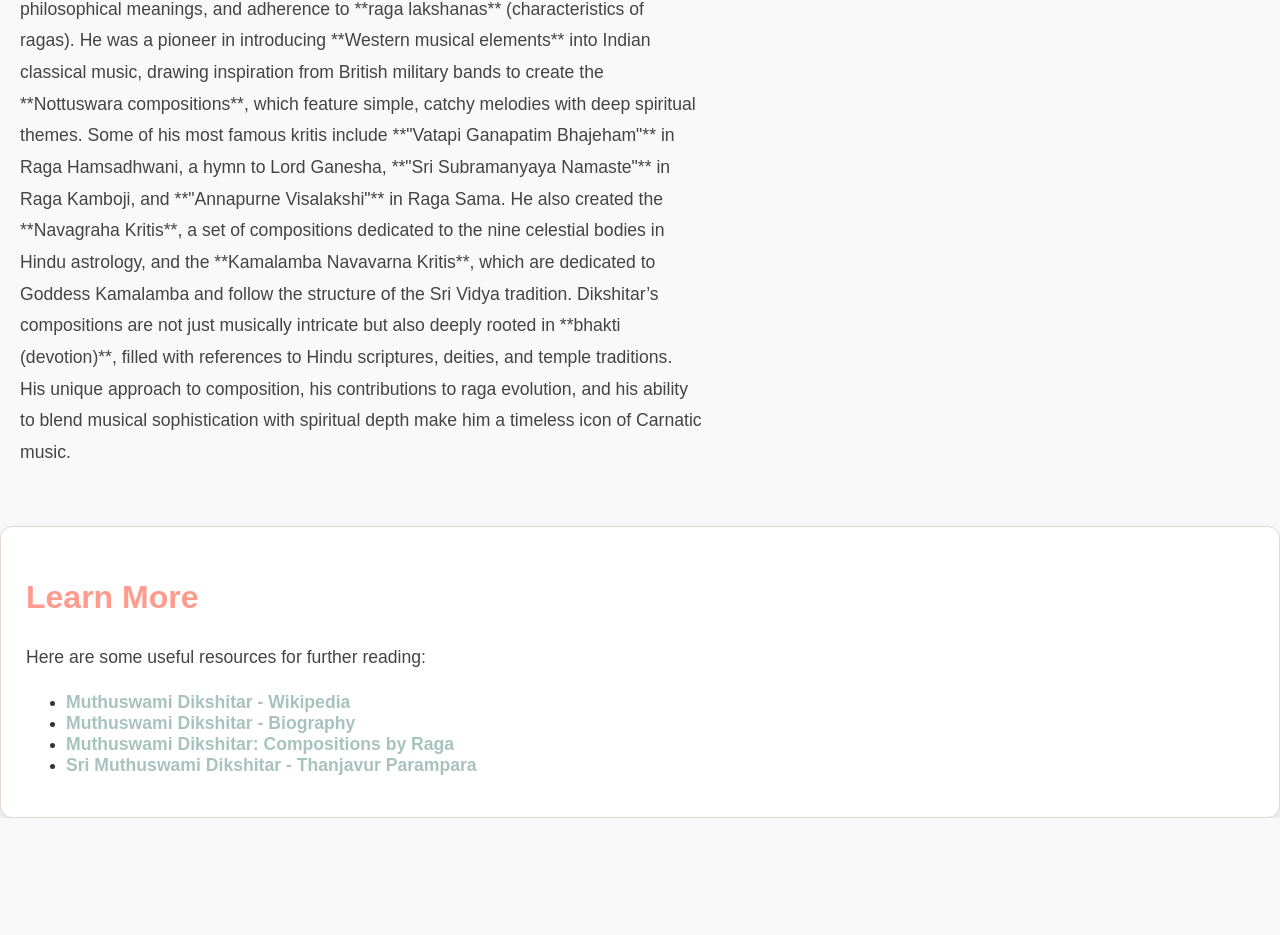
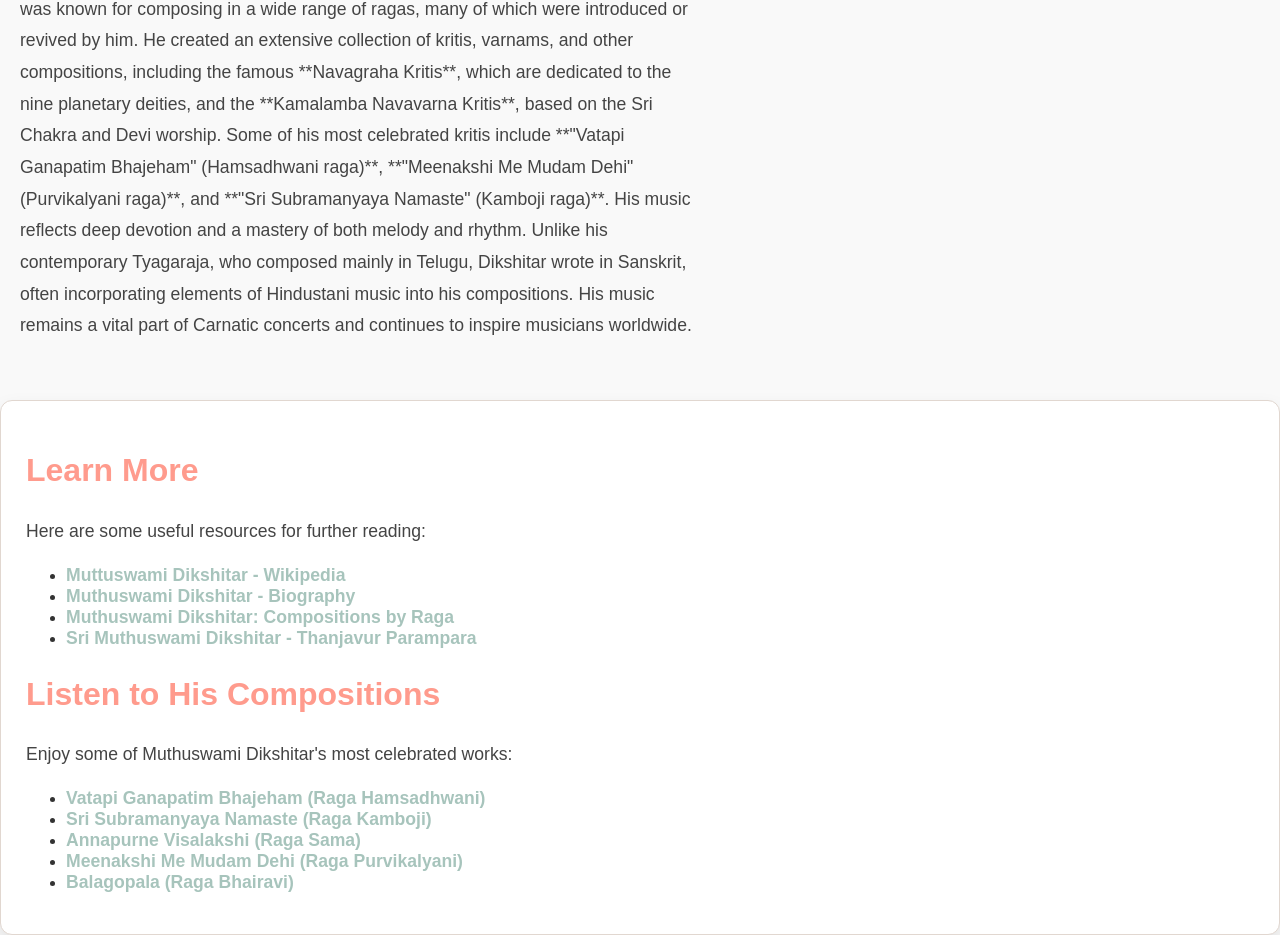
Before and after one commit to Nirdvand/carnatic-pioneers, a plain HTML site: page index.html in a window 1280 px wide. Shown: the part 509-1444 px from the top of the page. Before the commit the page ends 1327 px from the top, so only its background shows below. Drawn offline with Linux system fonts and the light colour scheme.

Commit message:
Update index.html
maxxxedexedexdeedeedeeexxxxxed

```diff
--- a/index.html
+++ b/index.html
@@ -9,16 +9,16 @@
             font-family: 'Arial', sans-serif;
             margin: 0;
             padding: 0;
-            background-color: #F9F9F9;
+            background-color: #F9F9F9; /* Light background color */
             color: #333;
         }
         header {
-            background-color: #A7C4BC;
+            background-color: #A7C4BC; /* Soft pastel teal */
             padding: 20px;
             text-align: center;
             color: white;
             font-size: 2rem;
-            border-bottom: 2px solid #E1D7D0;
+            border-bottom: 2px solid #E1D7D0; /* Light contrast border */
         }
         .container {
             display: flex;
@@ -29,10 +29,10 @@
         .info {
             flex: 1;
             padding-right: 20px;
-            max-width: 55%;
+            max-width: 55%; /* Limiting width for the text */
         }
         h1, h2 {
-            color: #FF9B8D;
+            color: #FF9B8D; /* Soft coral */
             font-size: 2rem;
         }
         p {
@@ -53,26 +53,26 @@
             box-shadow: 0 5px 15px rgba(0, 0, 0, 0.1);
         }
         .link-section {
-            background-color: #FFFFFF;
+            background-color: #FFFFFF; /* Clean white background for the links */
             padding: 25px;
             margin-top: 20px;
             border-radius: 12px;
             box-shadow: 0 10px 20px rgba(0, 0, 0, 0.1);
-            border: 1px solid #E1D7D0;
+            border: 1px solid #E1D7D0; /* Light border color */
         }
         a {
             text-decoration: none;
-            color: #A7C4BC;
+            color: #A7C4BC; /* Soft teal color */
             font-weight: bold;
             font-size: 1.1rem;
         }
         a:hover {
-            color: #FF9B8D;
+            color: #FF9B8D; /* Change color on hover */
         }
         footer {
             text-align: center;
             padding: 15px;
-            background-color: #A7C4BC;
+            background-color: #A7C4BC; /* Soft pastel teal */
             color: white;
             position: fixed;
             width: 100%;
@@ -89,14 +89,12 @@
 
 <div class="container">
     <section class="info">
-        <h2>Shri Muttuswami Dikshitar</h2>
-        <p>Shri Muttuswami Dikshitar (1775–1835) was one of the most revered composers in the Carnatic music tradition and a towering figure in Indian classical music. A master of melody, structure, and lyrical depth, Dikshitar was deeply influenced by Vedic traditions, Sanskrit poetry, and temple worship. He composed in the **sama gaya** style, blending intricate musical structures with profound devotional themes. His compositions, known as **kritis**, are considered some of the finest examples of raga-based compositions in Carnatic music.
+        <h2>About Shri Muttuswami Dikshitar</h2>
+        <p>Muttuswami Dikshitar (1775–1835) was one of the greatest composers of Carnatic music, belonging to the legendary Trinity of Carnatic music alongside Tyagaraja and Shyama Shastri. Born in Tiruvarur, Tamil Nadu, Dikshitar was deeply immersed in music from childhood, trained by his father, Ramaswami Dikshitar. His compositions are unique because they are primarily in Sanskrit, infused with complex lyrical structures and deep philosophical meaning. His works are heavily influenced by North Indian music traditions and are often set in slow tempo, emphasizing melodic depth.
 
-        His works, primarily in Sanskrit, are known for their poetic beauty, deep philosophical meanings, and adherence to **raga lakshanas** (characteristics of ragas). He was a pioneer in introducing **Western musical elements** into Indian classical music, drawing inspiration from British military bands to create the **Nottuswara compositions**, which feature simple, catchy melodies with deep spiritual themes.
+        Dikshitar was known for composing in a wide range of ragas, many of which were introduced or revived by him. He created an extensive collection of kritis, varnams, and other compositions, including the famous **Navagraha Kritis**, which are dedicated to the nine planetary deities, and the **Kamalamba Navavarna Kritis**, based on the Sri Chakra and Devi worship. Some of his most celebrated kritis include **"Vatapi Ganapatim Bhajeham" (Hamsadhwani raga)**, **"Meenakshi Me Mudam Dehi" (Purvikalyani raga)**, and **"Sri Subramanyaya Namaste" (Kamboji raga)**.
 
-        Some of his most famous kritis include **"Vatapi Ganapatim Bhajeham"** in Raga Hamsadhwani, a hymn to Lord Ganesha, **"Sri Subramanyaya Namaste"** in Raga Kamboji, and **"Annapurne Visalakshi"** in Raga Sama. He also created the **Navagraha Kritis**, a set of compositions dedicated to the nine celestial bodies in Hindu astrology, and the **Kamalamba Navavarna Kritis**, which are dedicated to Goddess Kamalamba and follow the structure of the Sri Vidya tradition.
-
-        Dikshitar’s compositions are not just musically intricate but also deeply rooted in **bhakti (devotion)**, filled with references to Hindu scriptures, deities, and temple traditions. His unique approach to composition, his contributions to raga evolution, and his ability to blend musical sophistication with spiritual depth make him a timeless icon of Carnatic music.</p>
+        His music reflects deep devotion and a mastery of both melody and rhythm. Unlike his contemporary Tyagaraja, who composed mainly in Telugu, Dikshitar wrote in Sanskrit, often incorporating elements of Hindustani music into his compositions. His music remains a vital part of Carnatic concerts and continues to inspire musicians worldwide.</p>
     </section>
 
     <section class="image-container">
@@ -108,17 +106,35 @@
     <h2>Learn More</h2>
     <p>Here are some useful resources for further reading:</p>
     <ul>
-        <li><a href="https://en.wikipedia.org/wiki/Muthuswami_Dikshitar" target="_blank">Muthuswami Dikshitar - Wikipedia</a></li>
+        <li><a href="https://en.wikipedia.org/wiki/Muthuswami_Dikshitar" target="_blank">Muttuswami Dikshitar - Wikipedia</a></li>
         <li><a href="https://www.bharatadesam.com/people/biographies/poets_composers/muthuswami_dikshitar.php" target="_blank">Muthuswami Dikshitar - Biography</a></li>
         <li><a href="https://www.medieval.org/music/world/carnatic/dikshitar.html" target="_blank">Muthuswami Dikshitar: Compositions by Raga</a></li>
         <li><a href="https://www.thanjavurparampara.com/post/2015/03/26/sri-muthuswami-dikshitar" target="_blank">Sri Muthuswami Dikshitar - Thanjavur Parampara</a></li>
     </ul>
+    <h2>Listen to His Compositions</h2>
+    <p>Enjoy some of Muthuswami Dikshitar's most celebrated works:</p>
+    <ul>
+        <li><a href="https://www.saregama.com/song/vatapi-ganapatim-bhajeham_103373" target="_blank">Vatapi Ganapatim Bhajeham (Raga Hamsadhwani)</a></li>
+        <li><a href="https://www.saregama.com/song/sri-subramanyaya-namaste_103374" target="_blank">Sri Subramanyaya Namaste (Raga Kamboji)</a></li>
+        <li><a href="https://www.saregama.com/song/annapurne-visalakshi_103375" target="_blank">Annapurne Visalakshi (Raga Sama)</a></li>
+        <li><a href="https://www.saregama.com/song/meenakshi-me-mudam-dehi_103376" target="_blank">Meenakshi Me Mudam Dehi (Raga Purvikalyani)</a></li>
+        <li><a href="https://www.saregama.com/song/balagopala_103377" target="_blank">Balagopala (Raga Bhairavi)</a></li>
+    </ul>
 </section>
 
 <script>
+    // Simple JavaScript to show a welcome message on page load
     window.onload = function() {
-        alert("Welcome to Shri Muttuswami Dikshitar info page🎶");
+        alert("Welcome to the Shri Muttuswami Dikshitar info page 🎶");
     };
+
+    // Example of a simple interactive feature: change text color on click
+    const links = document.querySelectorAll('a');
+    links.forEach(link => {
+        link.addEventListener('click', function() {
+            link.style.color = "#FF6347"; // Change link color to tomato on click
+        });
+    });
 </script>
 
 </body>
```
